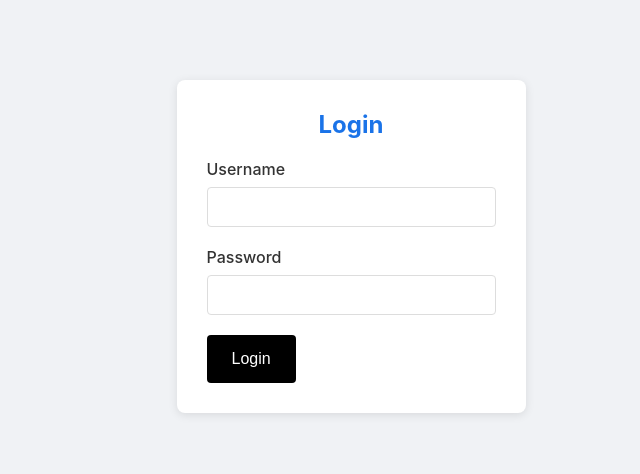
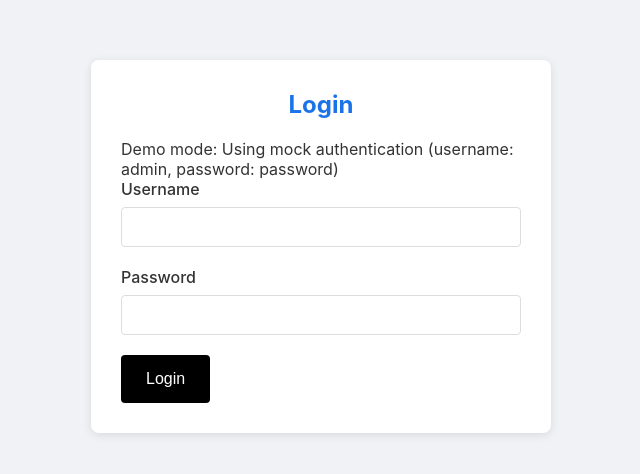
Before and after one commit to hinha/echo-casbin-ddd-app, a React (Vite) app in the folder frontend/: page / in a window 1280 px wide. Shown: the part 174-648 px from the top of the page, without its empty margins (319-959 px from the left). Built offline with nearby package versions, Linux system fonts and the light colour scheme; no server answers.

Commit message:
ai: completionId: cgen-5ec31d9ed0b746b4b0ea5a441f0754b4\n\ncgen-5ec31d9ed0b746b4b0ea5a441f0754b4

```diff
--- a/frontend/src/components/Login.tsx
+++ b/frontend/src/components/Login.tsx
@@ -103,6 +103,7 @@ const Login: React.FC<LoginProps> = ({ onLoginSuccess }) => {
         <div className="login-inner">
           <div className="login-form-container">
             <h2>Login</h2>
+            {serviceInfo && <div className="service-info">{serviceInfo}</div>}
             {error && <div className="error-message">{error}</div>}
             <form onSubmit={handleLogin}>
               <div className="form-group">
```
